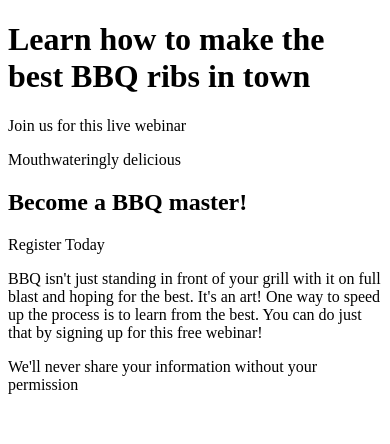
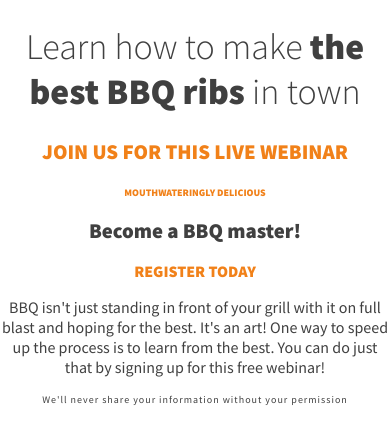
Before and after one commit to Mohak-Trivedi/bbqSplash, a website built with Vite: page index.html in a window 390 px wide. Built offline with nearby package versions, Linux system fonts and the light colour scheme.

Commit message:
mobile font styles

```diff
--- a/css/styles.css
+++ b/css/styles.css
@@ -0,0 +1,48 @@
+body {
+    margin: 0;
+    font-family: 'Source Sans Pro', sans-serif;
+    font-size: 1rem;
+    color: #404040;
+    text-align: center;
+}
+
+h1 {
+    font-size: 2.25rem;
+    font-weight: 300;
+}
+
+h1 + p {
+    color: #F18119;
+    font-weight: 900;
+    font-size: 1.3125rem;
+    text-transform: uppercase;
+}
+
+h2 {
+    font-size: 1.3125rem;
+}
+
+h2 + p {
+    color: #F18119;
+    font-weight: 900;
+    text-transform: uppercase;
+}
+
+strong {
+    font-weight: 900;
+}
+
+.top-text,
+.fine-print {
+    font-size: .625rem;
+}
+
+.top-text {
+    color: #F18119;
+    font-weight: 900;
+    text-transform: uppercase;
+}
+
+.fine-print {
+    letter-spacing: 1px;
+}
--- a/index.html
+++ b/index.html
@@ -9,7 +9,7 @@
 
     <body>
         <div class="intro">
-            <h1>Learn how to make the best BBQ ribs in town</h1>
+            <h1>Learn how to make <strong>the best BBQ ribs</strong> in town</h1>
             <p>Join us for this live webinar</p>
             <p class="top-text">Mouthwateringly delicious</p>
         </div>
```
